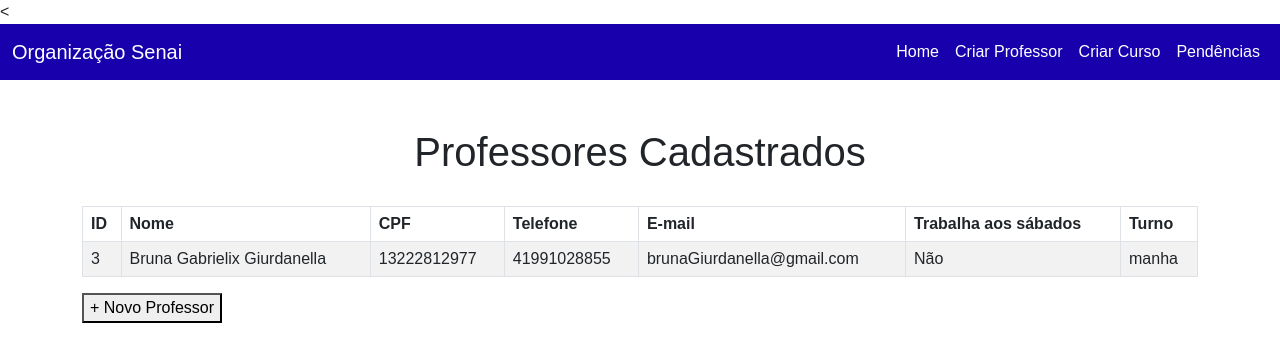
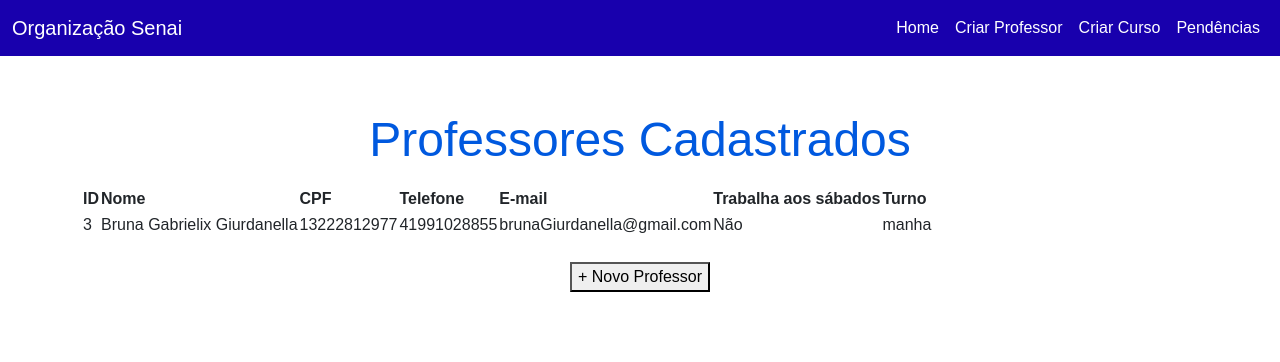
Before and after one commit to FreiCaneco/tcc-senai-mmm, a PHP site: page /professores.php in a window 1280 px wide. Shown: the top 362 px of the page. Run offline with PHP 8.4, Linux system fonts and the light colour scheme; data comes from the database, SQL or seed files in the repository.

Commit message:
Refactor professor list display and alert handling

```diff
--- a/professores.php
+++ b/professores.php
@@ -1,4 +1,4 @@
-<<!DOCTYPE html>
+<!DOCTYPE html>
 <html lang="pt-br">
   <head>
     <meta charset="UTF-8">
@@ -13,9 +13,35 @@
 <body>
 
   <?php include "navbar.php"; ?>
+  <div class="container mt-4">
+  <div id="liveAlertPlaceholder"></div>
+
+  <?php
+  if (isset($_GET['status'])) {
+      echo "<script>
+        document.addEventListener('DOMContentLoaded', function () {
+          const alertPlaceholder = document.getElementById('liveAlertPlaceholder');
+          const wrapper = document.createElement('div');
+          let type = '" . ($_GET['status'] === 'success' ? 'success' : 'danger') . "';
+          let message = '" . ($_GET['status'] === 'success' ? 'Novo professor cadastrado com sucesso!' : 'Erro ao tentar criar novo professor.') . "';
+
+          wrapper.innerHTML = [
+            `<div class=\"alert alert-\${type} alert-dismissible fade show\" role=\"alert\">`,
+            `   <div>\${message}</div>`,
+            '   <button type=\"button\" class=\"btn-close\" data-bs-dismiss=\"alert\" aria-label=\"Close\"></button>',
+            '</div>'
+          ].join('');
+
+          alertPlaceholder.append(wrapper);
+        });
+      </script>";
+  }
+  ?>
+</div>
+
 
   <div class="container mt-5">
-    <h1>Professores Cadastrados</h1>
+    <legend style="font-size: 3.0rem; text-align: center;">Professores Cadastrados</legend>
 
    <?php
 require_once 'db/connection.php';
@@ -24,16 +50,15 @@
     $database = new Database();
     $conn = $database->getConnection();
 
-        $query = "SELECT *
-                  FROM professor ORDER BY nome ASC";
+    $query = "SELECT * FROM professor ORDER BY nome ASC";
     $stmt = $conn->prepare($query);
     $stmt->execute();
 
     $professores = $stmt->fetchAll(PDO::FETCH_ASSOC);
 
     if (count($professores) > 0) {
-            echo '<div class="table-responsive">';
-            echo '<table class="table table-bordered table-striped align-middle">';
+        echo '<div class="custom-table-container">';
+        echo '<table class="custom-table">';
         echo '<thead>';
         echo '<tr>';
         echo '<th>ID</th>';
@@ -72,7 +97,9 @@
 }
 ?>
 
-    <button class="btn-voltar" onclick="window.location.href='criar_professor.php'">+ Novo Professor</button>
+   <div class='mt-4 d-flex justify-content-center gap-2'>
+    <button class="bt-adicionarDisciplina" onclick="window.location.href='criar_professor.php'">+ Novo Professor</button>
+    </div>
   </div>
 
 </body>
```
Lines whose indentation alone changed are shown as unchanged.
